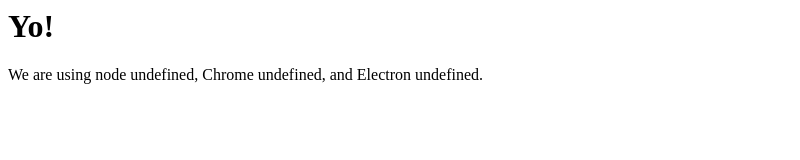
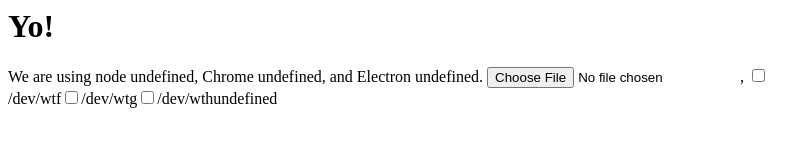
Before and after one commit to anth1y/confusb, an Electron app: page index.html in a window 800 px wide. Drawn offline with Linux system fonts and the light colour scheme; no server answers.

Commit message:
Adding lots of js to html

```diff
--- a/index.html
+++ b/index.html
@@ -9,5 +9,32 @@
         We are using node <script>document.write(process.versions.node)</script>,
         Chrome <script>document.write(process.versions.chrome)</script>,
         and Electron <script>document.write(process.versions.electron)</script>.
+       <input type="file" name="image" accept=".dmg,.iso">,
+       <script type="text/javascript">
+        function getUSBDrives () {
+            return [
+                '/dev/wtf',
+                '/dev/wtg',
+                '/dev/wth'
+            ]
+        }
+
+        getUSBDrives().forEach(function (drive) {
+                var checkbox = document.createElement('input')
+                checkbox.type = 'checkbox'
+                checkbox.name = 'drives'
+                checkbox.value = drive
+                checkbox.id = "drives"
+
+                var label = document.createElement('label')
+                label.appendChild(document.createTextNode(drive))
+
+                document.body.appendChild(checkbox)
+                document.body.appendChild(label)
+        })
+        var fs = require('fs')
+        var results = fs.readdirSync('./node_modules')
+        document.write(JSON.stringify(results))
+       </script>
     </body>
 </html>
--- a/main.js
+++ b/main.js
@@ -14,7 +14,7 @@
   }
 });
 
-//usb.getDeviceList();
+usb.getDeviceList();
 
 app.on('ready', function()  {
   mainWindow = new BrowserWindow({width: 800, height: 600});
--- a/package.json
+++ b/package.json
@@ -14,7 +14,9 @@
   "license": "ISC",
   "dependencies": {
     "electron": "^0.4.1",
+    "electron-compile": "^2.0.6",
     "electron-usb": "0.0.11",
+    "request": "^2.69.0",
     "usb": "^1.1.1"
   },
   "devDependencies": {
```
